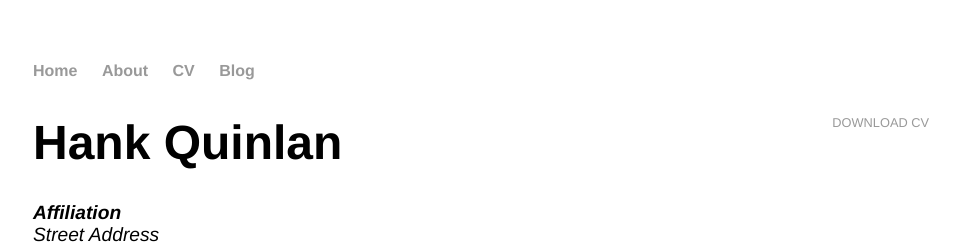
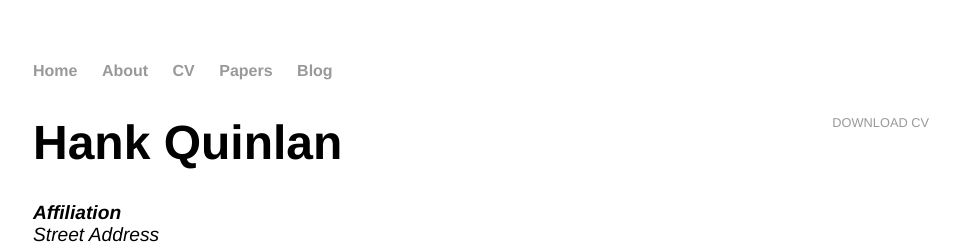
Before and after one commit to lms464/LiamsBlog, a Jekyll site: the page built from cv/index.html, in a window 1280 px wide. Shown: the top 247 px of the page, without its empty margins (159-1119 px from the left). Built offline with Jekyll 4.4.1, drawn with Linux system fonts in a browser that asks for light colours.

Commit message:
added papers

```diff
--- a/_layouts/default.html
+++ b/_layouts/default.html
@@ -14,6 +14,7 @@
 <li><a href="/">Home</a></li>
 <li><a href="/about">About</a></li>
 <li><a href="/cv/CV.pdf">CV</a></li>
+<li><a href="https://scholar.google.com/citations?hl=en&user=iSg7Bh8AAAAJ&view_op=list_works&sortby=pubdate">Papers</a></li>
 <li><a href="/blog">Blog</a></li>
 </ul>
     </nav>
```
